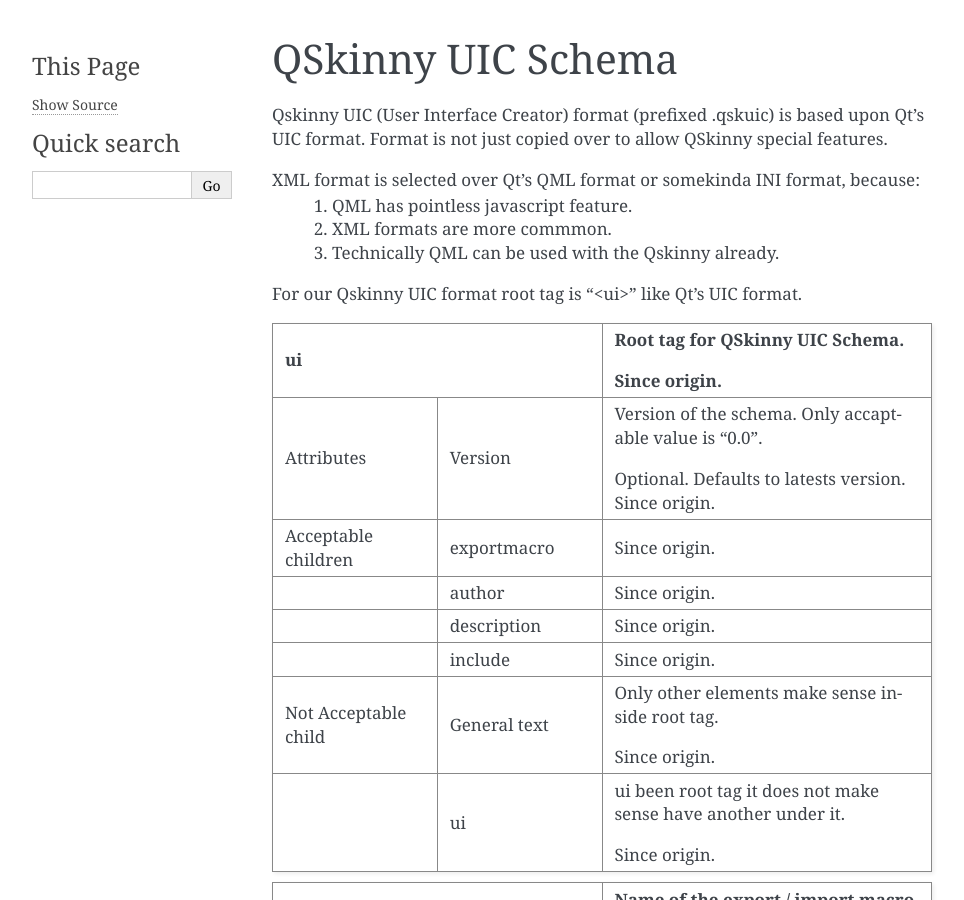
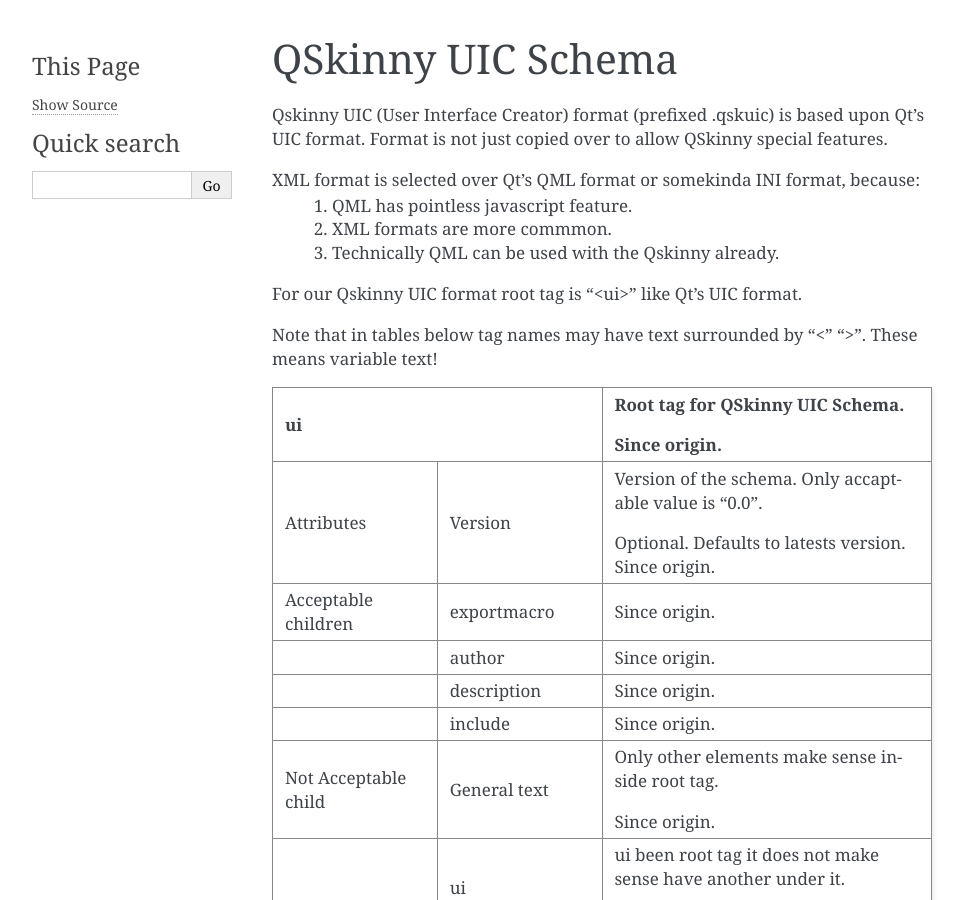
Before and after one commit to HenrikAkseliValve/UicForQSkinny, a Sphinx documentation site: the page built from doc/Schema.rst, in a window 1280 px wide and 900 px high. Shown: the whole window, without its empty margins (148-1112 px from the left). Built offline with Sphinx 7.4.7, drawn with Linux system fonts in a browser that asks for light colours.

Commit message:
Adding explainer about "<" and ">" in schema.
Brackets "<" ">" are used as indicators for the variables not tags.

```diff
--- a/doc/Schema.rst
+++ b/doc/Schema.rst
@@ -10,6 +10,8 @@ XML format is selected over Qt's QML format or somekinda INI format, because:
     3) Technically QML can be used with the Qskinny already.
 
 For our Qskinny UIC format root tag is "<ui>" like Qt's UIC format.
+
+Note that in tables below tag names may have text surrounded by "<" ">". These means variable text!
 
 .. table::
 	:widths: 25 25 50
```
